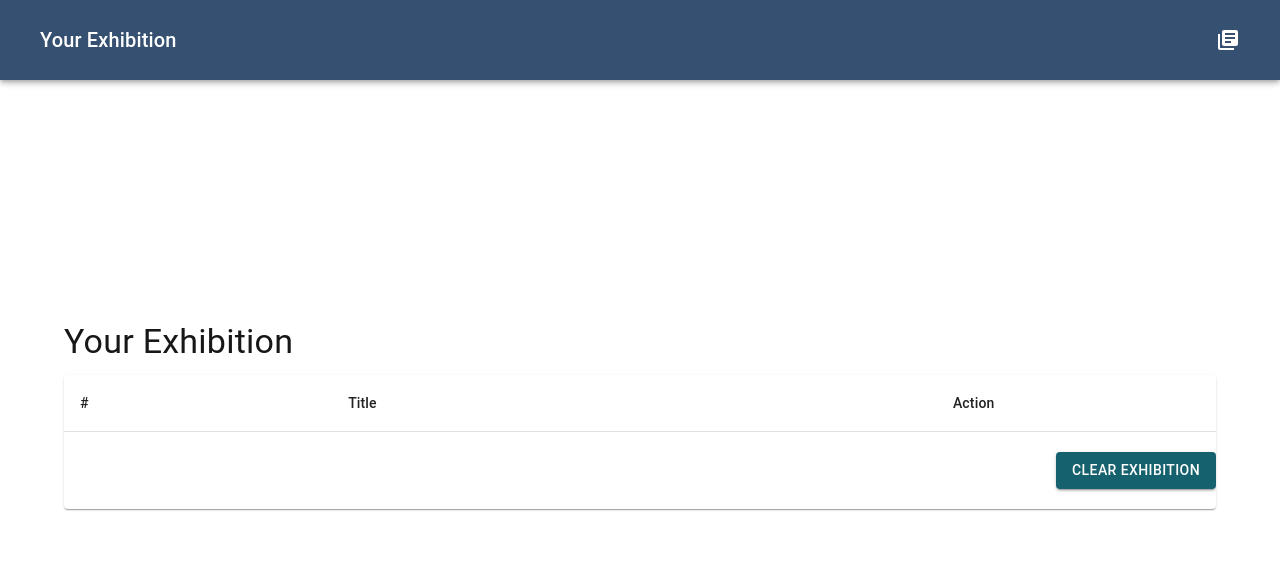
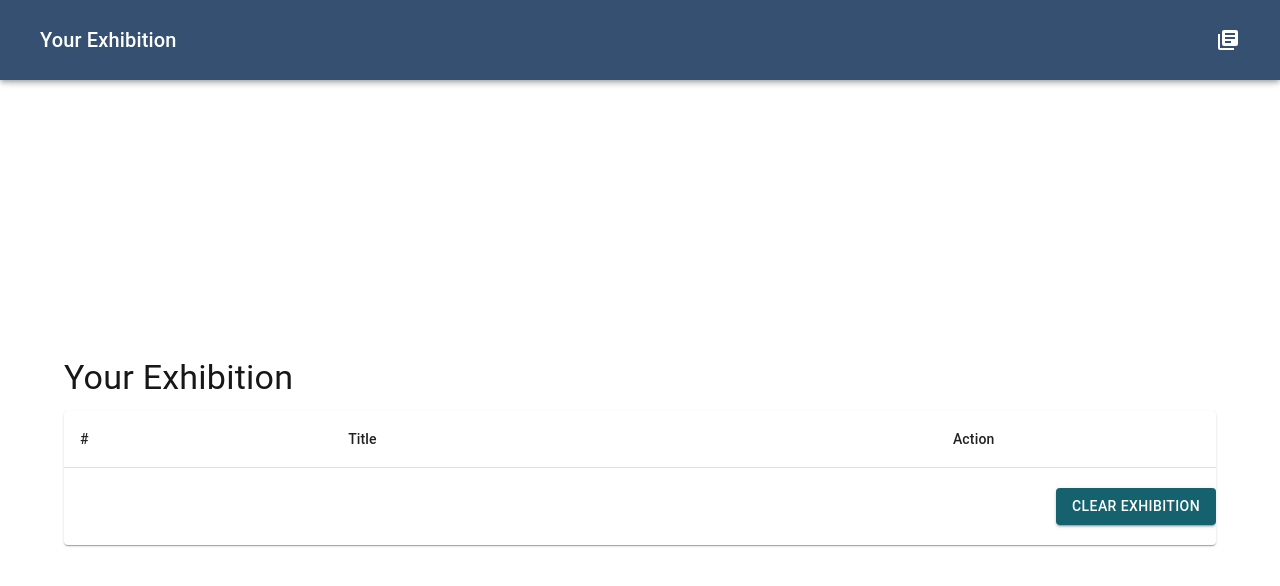
Before and after one commit to Magdyz/exhibition-curator, a Next.js app: page /yourExhibition in a window 1280 px wide. Shown: the top 586 px of the page. Built offline with nearby package versions, Linux system fonts and the light colour scheme.

Commit message:
fixed background to white to prevent changes when using dark theme

```diff
--- a/app/yourExhibition/page.js
+++ b/app/yourExhibition/page.js
@@ -32,7 +32,12 @@ export default function YourExhibitionPage() {
   }, [selectedArtworks]);
 
   return (
-    <Container>
+    <Container
+      sx={{
+        paddingTop: { xs: "64px", sm: "72px" },
+        backgroundColor: "#ffffff",
+      }}
+    >
       <TopBanner selectedArtworks={selectedArtworks} />{" "}
       <div id="yourExhibition" style={{ marginTop: "30px" }}>
         <Typography variant="h4" gutterBottom>
```
